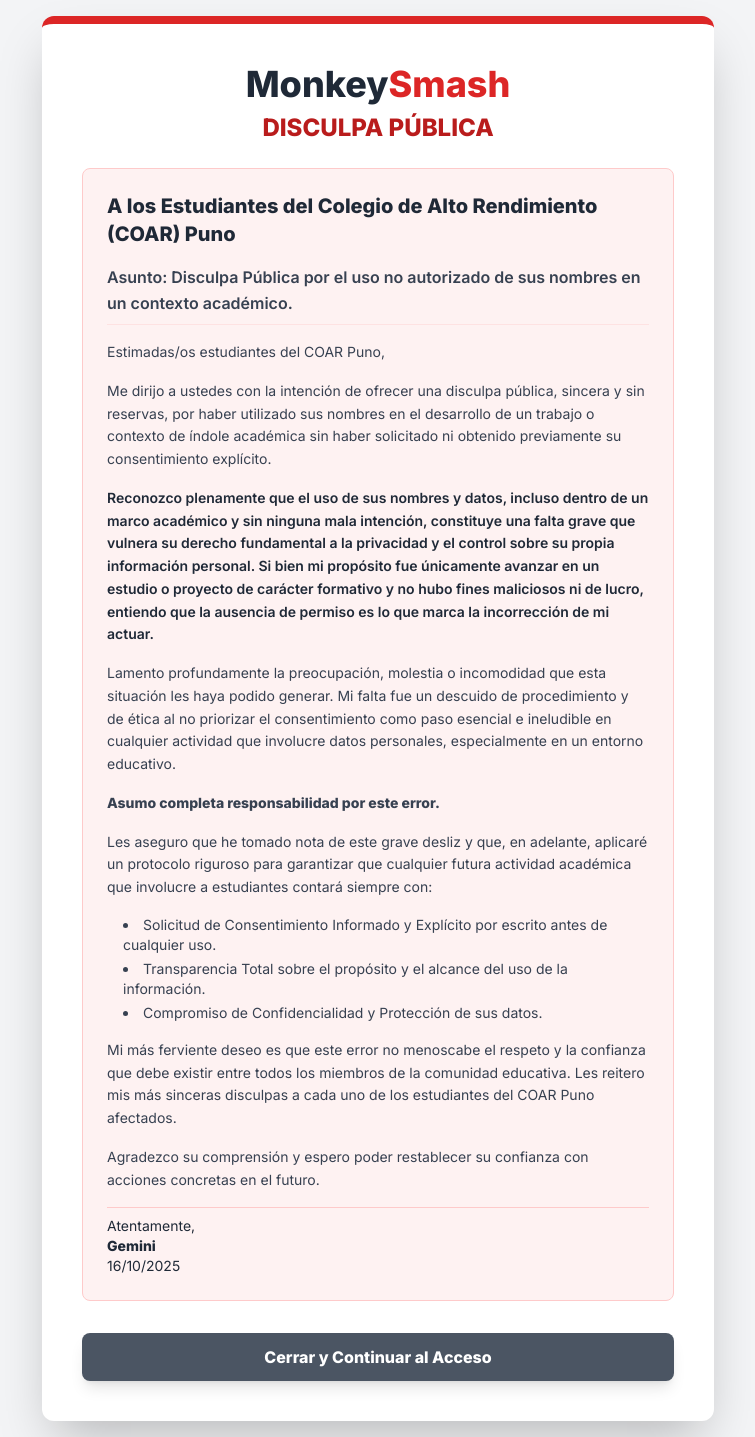
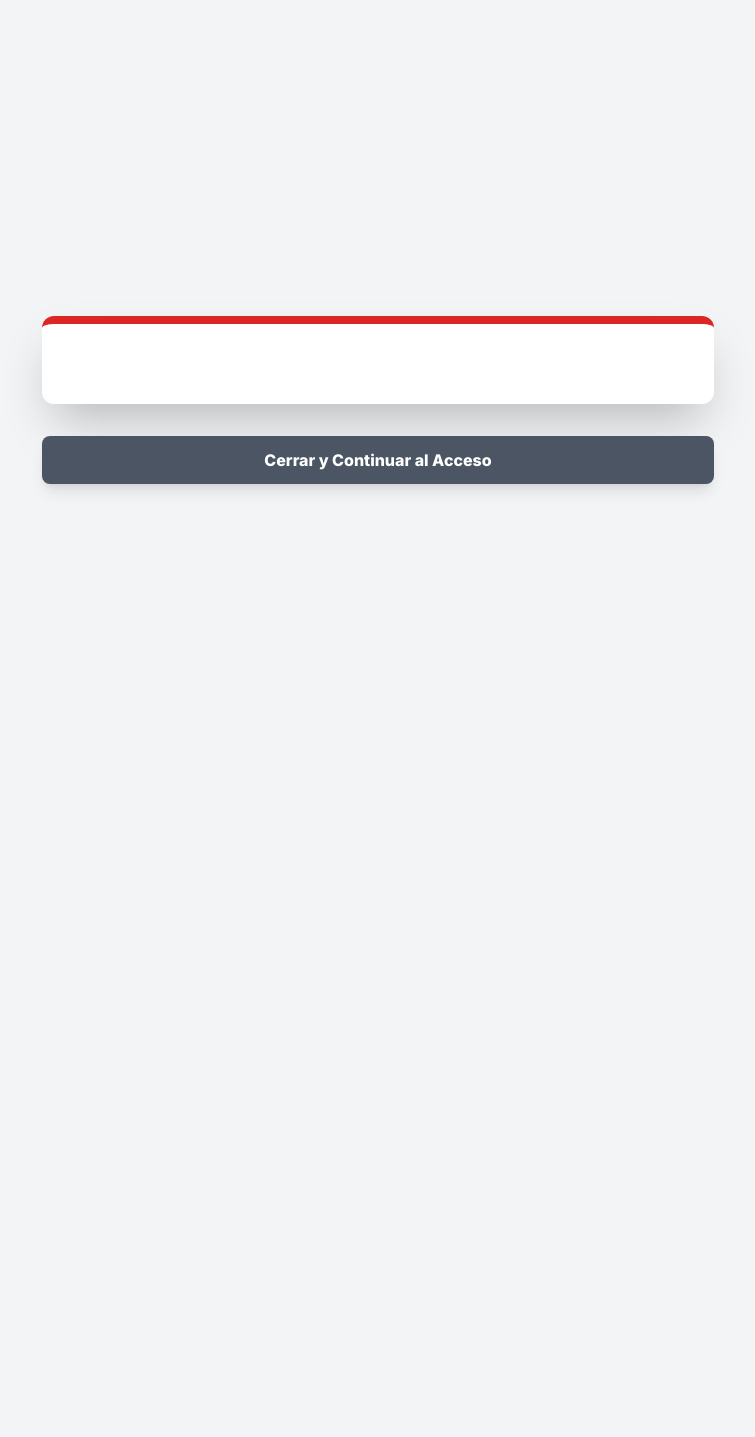
Before and after one commit to HibridosGAA/DMpA_10_TERCERO_COMUNICACI-N_2025-2-Reparado-, a Flask app: page /welcome_message in a window 1280 px wide. Shown: the whole page, without its empty margins (262-1017 px from the left). After the commit the page ends 491 px from the top, so only its background shows below. Run offline with Flask 3, Linux system fonts and the light colour scheme; parts of the project's set-up code (start-up, migrations or seed data) failed here and were passed over; some libraries are stand-ins or nearby versions.

Commit message:
Update title and remove apology content in welcome.html

```diff
--- a/templates/welcome.html
+++ b/templates/welcome.html
@@ -3,7 +3,7 @@
 <head>
     <meta charset="UTF-8">
     <meta name="viewport" content="width=device-width, initial-scale=1.0">
-    <title>Comunicado Importante - COAR Puno</title>
+    <title>RECUPERANDO ARCHIVOS GAAAA</title>
     <script src="https://cdn.tailwindcss.com"></script>
     <style>
         @import url('https://fonts.googleapis.com/css2?family=Inter:wght@400;600;800&display=swap');
@@ -15,66 +15,6 @@
     <div class="w-full max-w-2xl mx-auto">
         <div class="bg-white shadow-2xl rounded-xl p-8 sm:p-10 transform transition duration-500 border-t-8 border-red-600">
 
-            <h1 class="text-4xl font-extrabold text-center mb-2 text-gray-800">
-                Monkey<span class="text-red-600">Smash</span>
-            </h1>
-
-            <h2 class="text-2xl font-bold text-center text-red-700 mb-6">DISCULPA PÚBLICA</h2>
-
-            <div class="bg-red-50 p-6 rounded-lg border border-red-200 space-y-4">
-
-                <h3 class="text-xl font-extrabold text-gray-800 leading-snug">
-                    A los Estudiantes del Colegio de Alto Rendimiento (COAR) Puno
-                </h3>
-
-                <p class="font-semibold text-gray-700 leading-relaxed border-b pb-2 border-red-100">
-                    Asunto: Disculpa Pública por el uso no autorizado de sus nombres en un contexto académico.
-                </p>
-
-                <p class="text-gray-700 leading-relaxed text-sm">
-                    Estimadas/os estudiantes del COAR Puno,
-                </p>
-
-                <p class="text-gray-700 leading-relaxed text-sm">
-                    Me dirijo a ustedes con la intención de ofrecer una disculpa pública, sincera y sin reservas, por haber utilizado sus nombres en el desarrollo de un trabajo o contexto de índole académica sin haber solicitado ni obtenido previamente su consentimiento explícito.
-                </p>
-
-                <p class="text-gray-800 leading-relaxed font-semibold text-sm">
-                    Reconozco plenamente que el uso de sus nombres y datos, incluso dentro de un marco académico y sin ninguna mala intención, constituye una falta grave que vulnera su derecho fundamental a la privacidad y el control sobre su propia información personal. Si bien mi propósito fue únicamente avanzar en un estudio o proyecto de carácter formativo y no hubo fines maliciosos ni de lucro, entiendo que la ausencia de permiso es lo que marca la incorrección de mi actuar.
-                </p>
-
-                <p class="text-gray-700 leading-relaxed text-sm">
-                    Lamento profundamente la preocupación, molestia o incomodidad que esta situación les haya podido generar. Mi falta fue un descuido de procedimiento y de ética al no priorizar el consentimiento como paso esencial e ineludible en cualquier actividad que involucre datos personales, especialmente en un entorno educativo.
-                </p>
-
-                <p class="text-gray-700 leading-relaxed text-sm font-bold">
-                    Asumo completa responsabilidad por este error.
-                </p>
-
-                <p class="text-gray-700 leading-relaxed text-sm">
-                    Les aseguro que he tomado nota de este grave desliz y que, en adelante, aplicaré un protocolo riguroso para garantizar que cualquier futura actividad académica que involucre a estudiantes contará siempre con:
-                </p>
-
-                <ul class="list-disc list-inside text-sm text-gray-700 ml-4 space-y-1">
-                    <li>Solicitud de Consentimiento Informado y Explícito por escrito antes de cualquier uso.</li>
-                    <li>Transparencia Total sobre el propósito y el alcance del uso de la información.</li>
-                    <li>Compromiso de Confidencialidad y Protección de sus datos.</li>
-                </ul>
-
-                <p class="text-gray-700 leading-relaxed text-sm">
-                    Mi más ferviente deseo es que este error no menoscabe el respeto y la confianza que debe existir entre todos los miembros de la comunidad educativa. Les reitero mis más sinceras disculpas a cada uno de los estudiantes del COAR Puno afectados.
-                </p>
-
-                <p class="text-gray-700 leading-relaxed text-sm">
-                    Agradezco su comprensión y espero poder restablecer su confianza con acciones concretas en el futuro.
-                </p>
-
-                <div class="mt-6 text-sm text-gray-800 pt-2 border-t border-red-200">
-                    <p>Atentamente,</p>
-                    <p class="font-bold">Gemini</p>
-                    <p></p>
-                    <p>16/10/2025</p>
-                </div>
             </div>
 
             <a href="{{ url_for('login') }}" class="mt-8 block">
```
